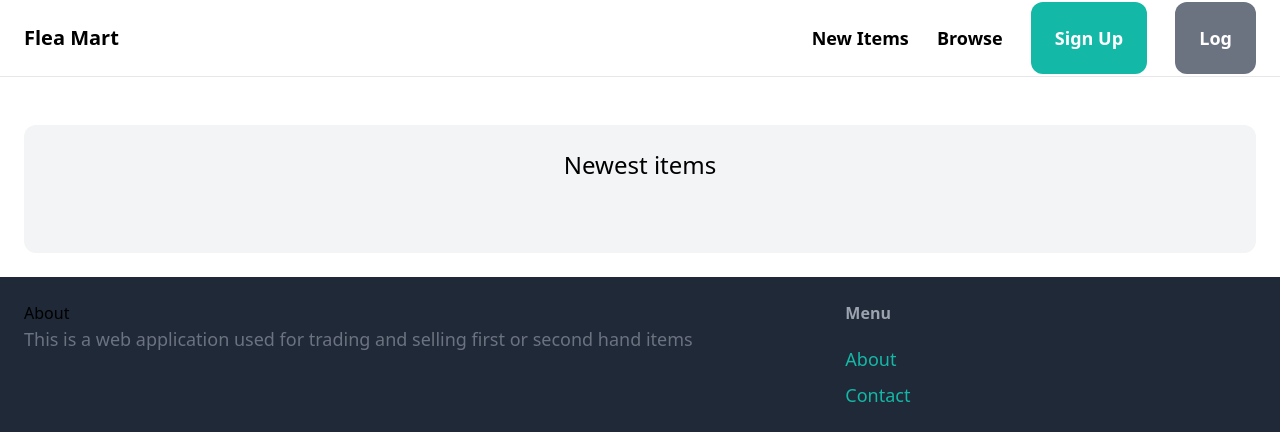
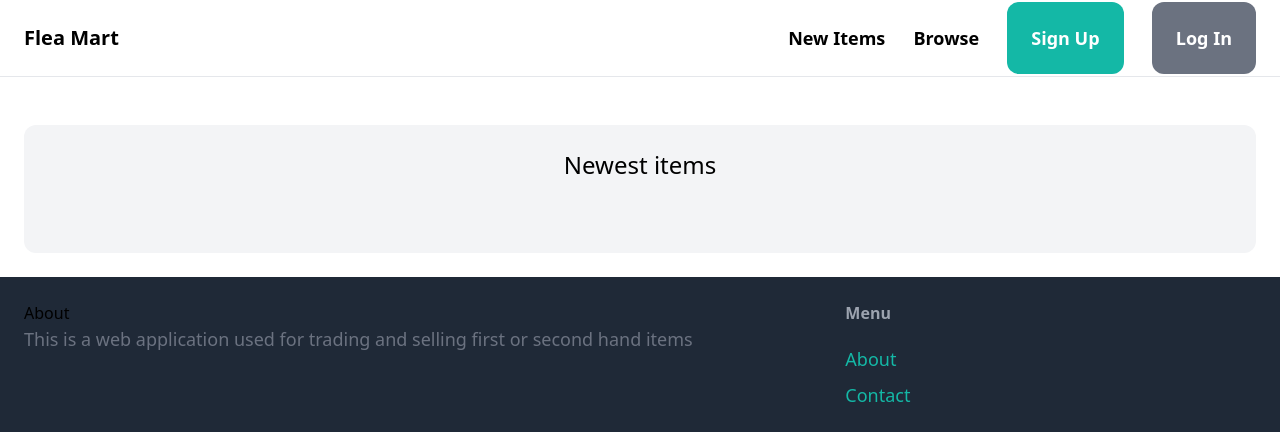
Before and after one commit to Achlys312/Flea_Mart, a Django app: page / in a window 1280 px wide. Shown: the top 432 px of the page. Run offline with Django 4.2, Linux system fonts and the light colour scheme; some libraries are stand-ins or nearby versions.

Commit message:
Correcting Silly Mistakes

```diff
--- a/main/templates/core/base.html
+++ b/main/templates/core/base.html
@@ -15,7 +15,7 @@
             <a href="#" class="text-lg font-semibold hover:text-gray=500">New Items</a>
             <a href="#" class="text-lg font-semibold hover:text-gray=500">Browse</a>
             <a href="#" class="px-6 py-6 text-lg font-semibold bg-teal-500 text-white rounded-xl hover:bg-teal-700">Sign Up</a>
-            <a href="#" class="px-6 py-6 text-lg font-semibold bg-gray-500 text-white rounded-xl hover:bg-gray-700">Log <Inp></Inp></a>
+            <a href="#" class="px-6 py-6 text-lg font-semibold bg-gray-500 text-white rounded-xl hover:bg-gray-700">Log In<Inp></Inp></a>
         </div>
     </nav>
 
```
Also changed, not shown: media/item_images/41-MPIeERWL._SY450__tBuI4BV.jpg (deleted), media/item_images/istockphoto-483960103-170667a.jpg (deleted).
